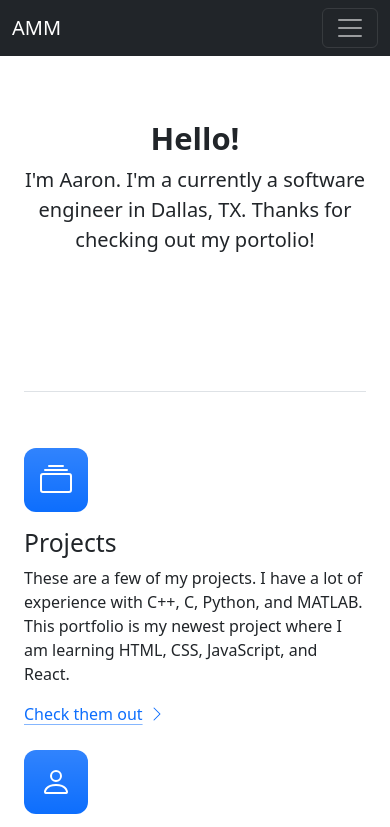
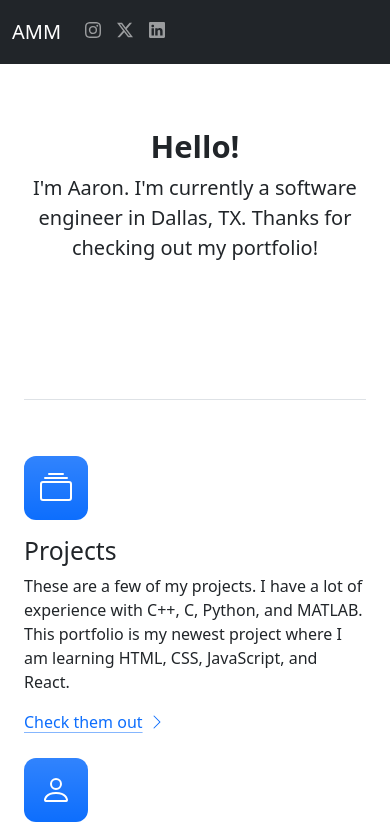
Before and after one commit to AaronMichaelMendoza/html-portfolio, a plain HTML site: page index.html in a window 390 px wide. Shown: the top 827 px of the page. Drawn offline with nearby package versions, Linux system fonts and the light colour scheme.

Commit message:
Changed navbar to never expand, typos, placeholder

```diff
--- a/index.html
+++ b/index.html
@@ -11,14 +11,14 @@
 
 <body>
     <!-- Navbar -->
-    <nav class="navbar navbar-expand-md navbar-dark bg-dark" aria-label="Fourth navbar example">
+    <nav class="navbar navbar-expand navbar-dark bg-dark" aria-label="Second navbar example">
       <div class="container-fluid">
-          <a class="navbar-brand" href="https://aaronmichaelmendoza.github.io/html-portfolio/">AMM</a>
-          <button class="navbar-toggler" type="button" data-bs-toggle="collapse" data-bs-target="#navbarsExample04" aria-controls="navbarsExample04" aria-expanded="false" aria-label="Toggle navigation">
+        <a class="navbar-brand" href="#">AMM</a>
+        <button class="navbar-toggler" type="button" data-bs-toggle="collapse" data-bs-target="#navbarsExample02" aria-controls="navbarsExample02" aria-expanded="false" aria-label="Toggle navigation">
           <span class="navbar-toggler-icon"></span>
         </button>
 
-          <div class="collapse navbar-collapse" id="navbarsExample04">
+        <div class="collapse navbar-collapse" id="navbarsExample02">
           <ul class="navbar-nav me-auto mb-2 mb-md-0">
             <li class="nav-item active">
               <a class="nav-link" href="https://www.instagram.com/joeydoza/"><svg xmlns="http://www.w3.org/2000/svg" width="16" height="16" fill="currentColor" class="bi bi-instagram" viewBox="0 0 16 16">
@@ -45,7 +45,7 @@
       <div class="px-4 py-3 my-5 text-center">
           <h1 class="display-5 fw-bold">Hello!</h1>
           <div class="col-lg-6 mx-auto">
-            <p class="lead mb-4">I'm Aaron. I'm a currently a software engineer in Dallas, TX. Thanks for checking out my portolio!</p>
+            <p class="lead mb-4">I'm Aaron. I'm currently a software engineer in Dallas, TX. Thanks for checking out my portfolio!</p>
             <div class="d-grid gap-2 d-sm-flex justify-content-sm-center">
             </div>
           </div>
```
Also changed, not shown: public/projects.html (+11 -0 lines), public/wip.html (+1 -1 lines). Lines whose indentation alone changed are shown as unchanged.
